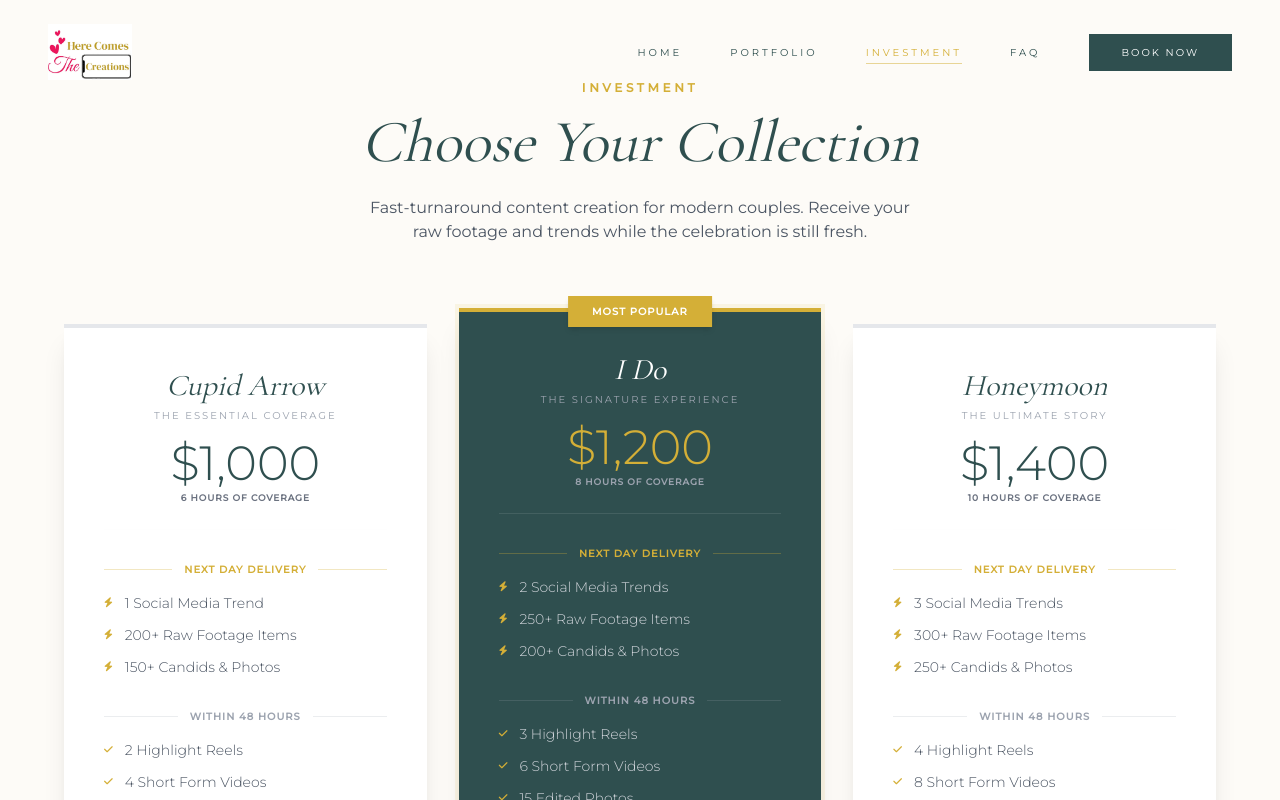
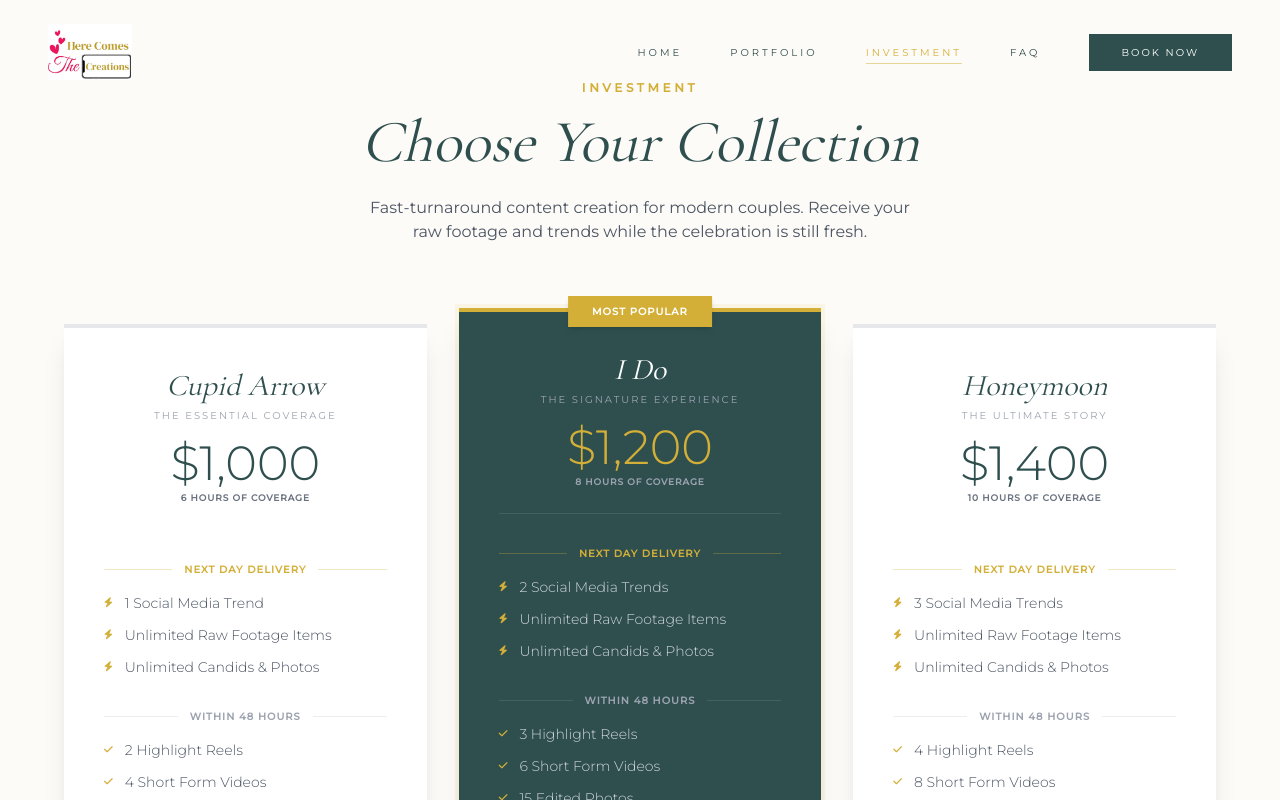
Before and after one commit to justinfei9/HereComesTheCreation, a React (Vite) app: page /#/packages in a window 1280 px wide. Shown: the top 800 px of the page. Built offline with nearby package versions, Linux system fonts and the light colour scheme.

Commit message:
updated founder pic and updating package content

```diff
--- a/components/Founder.tsx
+++ b/components/Founder.tsx
@@ -36,7 +36,7 @@ const Founder: React.FC = () => {
               className="relative overflow-hidden shadow-2xl aspect-[4/5]"
             >
               <img
-        src={`${base}content/founderPic2.JPEG`}
+                src={`${base}content/founderPicUpdated.png`}
                 alt="Eliana - Founder"
                 className="w-full h-full object-cover"
               />
--- a/pages/Packages.tsx
+++ b/pages/Packages.tsx
@@ -10,7 +10,7 @@ const Packages: React.FC = () => {
       hours: "6",
       tagline: "The Essential Coverage",
       isFeatured: false,
-      nextDay: ["1 Social Media Trend", "200+ Raw Footage Items", "150+ Candids & Photos"],
+      nextDay: ["1 Social Media Trend", "Unlimited Raw Footage Items", "Unlimited Candids & Photos"],
       twoDay: ["2 Highlight Reels", "4 Short Form Videos", "10 Edited Photos"]
     },
     {
@@ -20,7 +20,7 @@ const Packages: React.FC = () => {
       hours: "8",
       tagline: "The Signature Experience",
       isFeatured: true,
-      nextDay: ["2 Social Media Trends", "250+ Raw Footage Items", "200+ Candids & Photos"],
+      nextDay: ["2 Social Media Trends", "Unlimited Raw Footage Items", "Unlimited Candids & Photos"],
       twoDay: ["3 Highlight Reels", "6 Short Form Videos", "15 Edited Photos"]
     },
     {
@@ -30,7 +30,7 @@ const Packages: React.FC = () => {
       hours: "10",
       tagline: "The Ultimate Story",
       isFeatured: false,
-      nextDay: ["3 Social Media Trends", "300+ Raw Footage Items", "250+ Candids & Photos"],
+      nextDay: ["3 Social Media Trends", "Unlimited Raw Footage Items", "Unlimited Candids & Photos"],
       twoDay: ["4 Highlight Reels", "8 Short Form Videos", "20 Edited Photos"]
     }
   ];
@@ -52,30 +52,27 @@ const Packages: React.FC = () => {
           </p>
         </div>
 
-        {/* Packages Grid - Optimized for Mobile Stacking */}
+        {/* Packages Grid */}
         <div className="flex flex-col md:grid md:grid-cols-3 gap-10 md:gap-6 lg:gap-8 max-w-6xl mx-auto">
           {collections.map((pkg) => (
             <div
               key={pkg.id}
-              className={`relative flex flex-col p-8 md:p-10 shadow-xl border-t-4 transition-all duration-500 ${
-                pkg.isFeatured
+              className={`relative flex flex-col p-8 md:p-10 shadow-xl border-t-4 transition-all duration-500 ${pkg.isFeatured
                   ? "bg-wedding-slate border-wedding-gold md:-translate-y-4 ring-4 ring-wedding-gold/10"
                   : "bg-white border-gray-200"
                 }`}
             >
-              {/* Badge for Featured Package */}
               {pkg.isFeatured && (
                 <div className="absolute -top-4 left-1/2 -translate-x-1/2 bg-wedding-gold text-white text-[10px] uppercase font-bold px-6 py-2 tracking-widest shadow-md">
                   Most Popular
                 </div>
               )}
 
-              {/* Package Header */}
               <div className="mb-8 text-center border-b pb-6 border-gray-100/10">
                 <h3 className={`font-serif text-3xl italic mb-1 ${pkg.isFeatured ? "text-white" : "text-wedding-slate"}`}>
                   {pkg.name}
                 </h3>
-                <p className={`text-[10px] uppercase tracking-[0.2em] mb-4 ${pkg.isFeatured ? "text-gray-400" : "text-gray-400"}`}>
+                <p className="text-[10px] uppercase tracking-[0.2em] mb-4 text-gray-400">
                   {pkg.tagline}
                 </p>
                 <div className={`text-5xl font-light mb-1 ${pkg.isFeatured ? "text-wedding-gold" : "text-wedding-slate"}`}>
@@ -86,7 +83,6 @@ const Packages: React.FC = () => {
                 </div>
               </div>
 
-              {/* Deliverables Sections */}
               <div className="flex-grow space-y-8 mb-10">
                 {/* Next Day */}
                 <div>
@@ -111,7 +107,7 @@ const Packages: React.FC = () => {
                 <div>
                   <div className="flex items-center mb-4">
                     <div className="h-[1px] flex-grow bg-gray-400/20"></div>
-                    <h4 className={`mx-3 text-[10px] uppercase font-bold tracking-widest whitespace-nowrap ${pkg.isFeatured ? "text-gray-400" : "text-gray-400"}`}>
+                    <h4 className="mx-3 text-[10px] uppercase font-bold tracking-widest whitespace-nowrap text-gray-400">
                       Within 48 Hours
                     </h4>
                     <div className="h-[1px] flex-grow bg-gray-400/20"></div>
@@ -127,11 +123,9 @@ const Packages: React.FC = () => {
                 </div>
               </div>
 
-              {/* Action Button */}
               <Link
                 to="/contact"
-                className={`w-full py-5 text-center uppercase text-xs tracking-[0.2em] font-bold transition-all duration-300 ${
-                  pkg.isFeatured
+                className={`w-full py-5 text-center uppercase text-xs tracking-[0.2em] font-bold transition-all duration-300 ${pkg.isFeatured
                     ? "bg-wedding-gold text-wedding-slate hover:bg-white hover:scale-[1.02]"
                     : "border-2 border-wedding-slate text-wedding-slate hover:bg-wedding-slate hover:text-white"
                   }`}
@@ -142,7 +136,6 @@ const Packages: React.FC = () => {
           ))}
         </div>
 
-        {/* Footer Note */}
         <div className="mt-16 text-center px-6">
           <p className="text-gray-400 text-xs italic mb-4 tracking-wide">
             *Travel fees may apply for locations outside our standard service area.
```
Also changed, not shown: 1 other file (tests, documents, lock files or other folders). Lines whose indentation alone changed are shown as unchanged.
